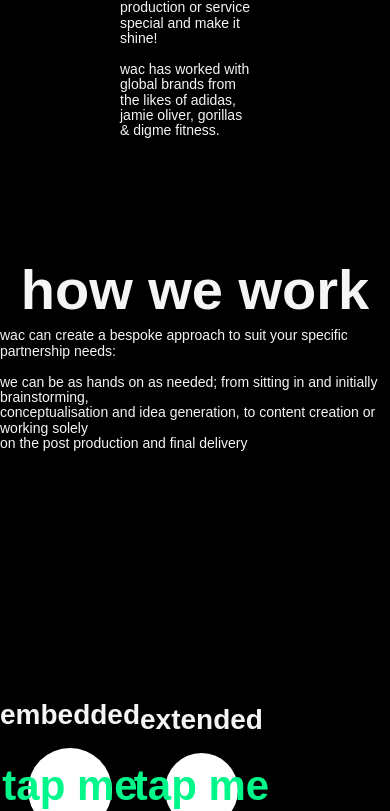
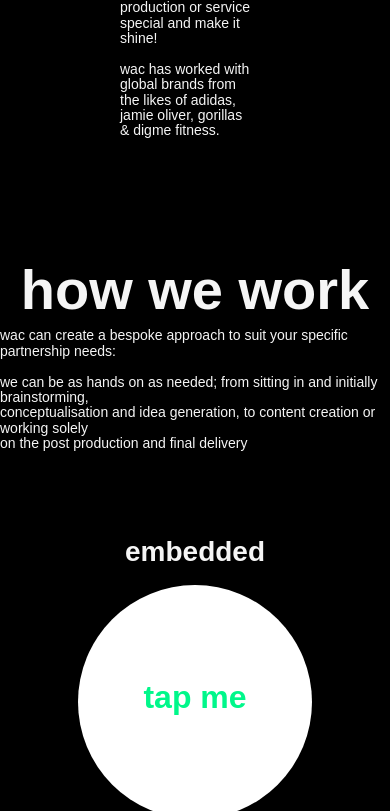
Before and after one commit to SleepyMan93/WAC, a Flask app: page /about_page in a window 390 px wide. Shown: the part 1636-2447 px from the top of the page. Run offline with Flask 2, Linux system fonts and the light colour scheme; some libraries are stand-ins or nearby versions.

Commit message:
Corrected some responsiveness issues on the About page - headshots and tap me buttons

```diff
--- a/static/css/about.css
+++ b/static/css/about.css
@@ -70,14 +70,10 @@
 
 .partnerships {
     display: flex;
-    height: 60vh;
+    height: 32rem;
     margin-top: 5vh;
     flex-wrap: wrap;
     flex-direction: row;
-}
-
-.work-section {
-    min-height: 122vh;
 }
 
 .circle-header {
@@ -169,11 +165,11 @@
     z-index: 3;
     display: none;
     position: absolute;
-    max-width: 18vw;
+    max-width: 13rem;
 }
 
 .hidden-text, .hidden-text-2 {
-    margin-top: 3rem;
+    margin-top: 4rem;
 }
 
 .hidden-text-2 {
@@ -197,7 +193,6 @@
 }
 
 .team-holder {
-    padding: 0rem 5rem;
     display: flex;
     min-height: inherit;
     flex-wrap: wrap;
@@ -237,16 +232,11 @@
     margin-bottom: 3vh;
 }
 
-.team {
-    margin-top: 10rem;
-}
-
 .team-holder .col-sm-12 {
     display: flex;
     flex-direction: row;
     flex-wrap: wrap;
     align-content: center;
-    padding: 0rem 6rem;
 }
 
 .headshot-holder, .headshot-holder-josh {
@@ -320,11 +310,16 @@
     padding: 50%;
 }
 
-.nav-link {
-    color: #00f78a;
+.expander {
+    padding-top: 19rem;
 }
 
-.nav-link:hover {
+.click-link {
+    color: #00f78a;
+    text-decoration: none;
+}
+
+.click-link:hover {
     color: #00f78a;
 }
 
@@ -335,3 +330,99 @@
     -webkit-transform: rotate(45deg);
     transform: rotate(45deg);
 }
+
+@media (min-width: 300px) and (max-width: 576px) {
+    .circle-holder {
+        height: 22rem;
+    }
+
+    .partner-vid {
+        display: none;
+    }
+
+    .work-section {
+        height: 70rem;
+    }
+
+    .circl-title {
+        font-size: 1.5rem;
+    }
+
+    .tap-title, .tap-title-2 {
+        font-size: 2rem;
+    }
+
+    .circle-reveal {
+        width: 56%;
+    }
+}
+
+@media (min-width: 576px) and (max-width: 768px) {
+    .partner-vid {
+        margin-top: -100%;
+    }
+
+    .partnerships {
+        margin-top: 6rem;
+    }
+
+    .circle-holder {
+        height: 33rem;
+    }
+
+    .work-section {
+        height: 90rem;
+    }
+
+    .headshot-holder-josh {
+        justify-content: flex-end;
+        margin-top: 7rem;
+    }
+}
+
+@media (max-width: 445px) {
+    .bubble-head {
+        height: 23rem;
+    }
+}
+
+@media (max-width: 576px) {
+    .team {
+        margin-top: 4rem;
+    }
+
+    .headshot-holder, .headshot-holder-josh {
+        height: 22rem;
+    }
+
+    .headshot-holder-josh {
+        margin-top: 10rem;
+    }
+}
+
+@media (min-width: 768px) {
+    .partner-vid {
+        margin-top: -13vh;
+    }
+
+    .team-holder {
+        padding: 0rem 5rem;
+    }
+
+    .headshot-holder-josh {
+        margin-top: 7rem;
+    }
+
+    .bubble-head {
+        height: 28rem;
+    }
+}
+
+@media (min-width: 1200px) {
+}
+
+@media (min-width: 1400px) {
+    .partner-vid {
+        margin-top: -16vh;
+    }
+}
--- a/templates/about.html
+++ b/templates/about.html
@@ -63,7 +63,7 @@
     </div>
 
     <div class="container-fluid partnerships">
-        <div class="col-sm-6 circle-holder">
+        <div class="col-12 col-sm-12 col-md-6 circle-holder">
             <div class="col circle-header">
                 <h4 class="circle-title">embedded</h4>
             </div>
@@ -88,7 +88,7 @@
                 </h5>
             </div>
         </div>
-        <div class="col-sm-6 circle-holder">
+        <div class="col-12 col-sm-12 col-md-6 circle-holder">
             <div class="col circle-header">
                 <h4 class="circle-title">extended</h4>
             </div>
@@ -121,7 +121,7 @@
         <div class="col-3 work-button">
             <div class="tap-me">
                 <h1 class="work-title">
-                    <a class="nav-link" href="{{ url_for('content_page') }}">see our work</a>
+                    <a class="click-link" href="{{ url_for('content_page') }}">see our work</a>
                 </h1>
             </div>
         </div>
@@ -185,7 +185,7 @@
         </div>
         -->
         <div class="col-sm-12">
-            <div class="col-6 headshot-holder">
+            <div class="col-12 col-md-6 headshot-holder">
                 <video src="/static/video/alex_new_shot.mp4" class="bubble-head" preload="true" muted disablepictureinpicture></video>
                 <div class="col owner-title">
                     <h5>
@@ -195,7 +195,7 @@
                 </div>
             </div>
 
-            <div class="col-6 headshot-holder-josh" id="josh">
+            <div class="col-12 col-md-6 headshot-holder-josh" id="josh">
                 <video src="/static/video/josh_new_shot.mp4" class="bubble-head-2" preload="true" muted disablepictureinpicture ></video>
                 <div class="col owner-title">
                     <h5>
```
